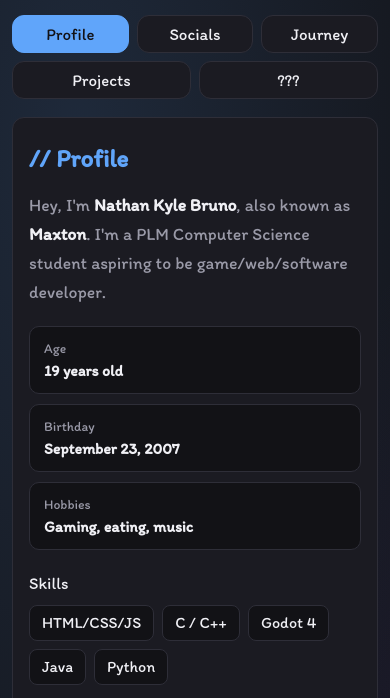
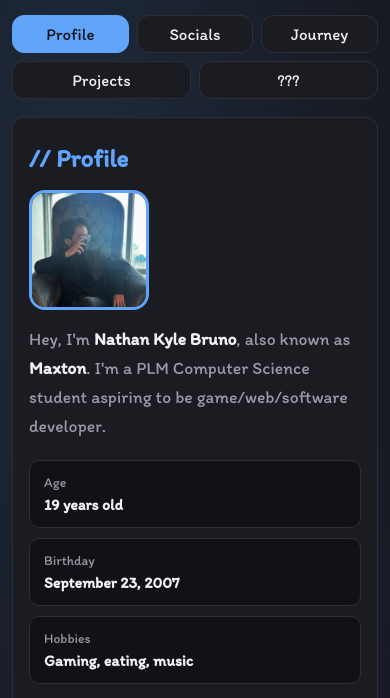
Before and after one commit to Maxton002/Maxton-Space, a plain HTML site: page index.html in a window 390 px wide. Shown: the part 125-823 px from the top of the page. Drawn offline with Linux system fonts and the light colour scheme.

Commit message:
Pfp on profile section has been updated to have a border of 3px solid var(--accent) instead of 2px solid var(--border). The secret tab text has been updated to "You found the mystery tab. Click below for a random fun facts about me." The script.js file has been updated with new fun facts, including "Glazing Charge Blade is the reason this heart still beats!!" and "I made this bg music myself."

```diff
--- a/index.html
+++ b/index.html
@@ -34,7 +34,10 @@
 
     <section id="profile" class="app-window active">
       <h2>// Profile</h2>
-      <p class="profile-intro">Hey, I'm <strong>Nathan Kyle Bruno</strong>, also known as <strong>Maxton</strong>. I'm a PLM Computer Science student aspiring to be game/web/software developer.</p>
+      <div class="profile-header">
+        <img class="profile-picture" src="Myself.jpg" alt="Photo of Nathan Kyle Bruno">
+        <p class="profile-intro">Hey, I'm <strong>Nathan Kyle Bruno</strong>, also known as <strong>Maxton</strong>. I'm a PLM Computer Science student aspiring to be game/web/software developer.</p>
+      </div>
 
       <div class="profile-details">
         <div class="profile-detail">
--- a/style.css
+++ b/style.css
@@ -159,9 +159,25 @@ body {
   color: var(--accent);
 }
 
+.profile-header {
+  display: flex;
+  align-items: center;
+  gap: 20px;
+  margin-bottom: 20px;
+}
+
+.profile-picture {
+  width: 144px;
+  height: 144px;
+  flex: 0 0 144px;
+  object-fit: cover;
+  object-position: center 35%;
+  border: 3px solid var(--accent);
+  border-radius: 16px;
+}
+
 .profile-intro {
   max-width: 620px;
-  margin-bottom: 20px;
   color: var(--muted);
   font-size: 1.1rem;
   line-height: 1.65;
@@ -369,6 +385,18 @@ body {
     grid-template-columns: 1fr;
   }
 
+  .profile-header {
+    flex-direction: column;
+    align-items: flex-start;
+    gap: 14px;
+  }
+
+  .profile-picture {
+    width: 120px;
+    height: 120px;
+    flex-basis: 120px;
+  }
+
   .profile-detail {
     min-height: 68px;
   }
```
Also changed, not shown: Myself.jpg (added).
